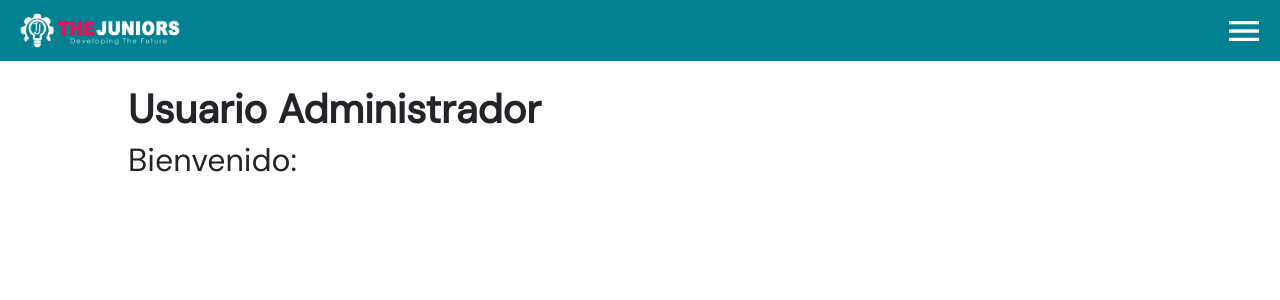
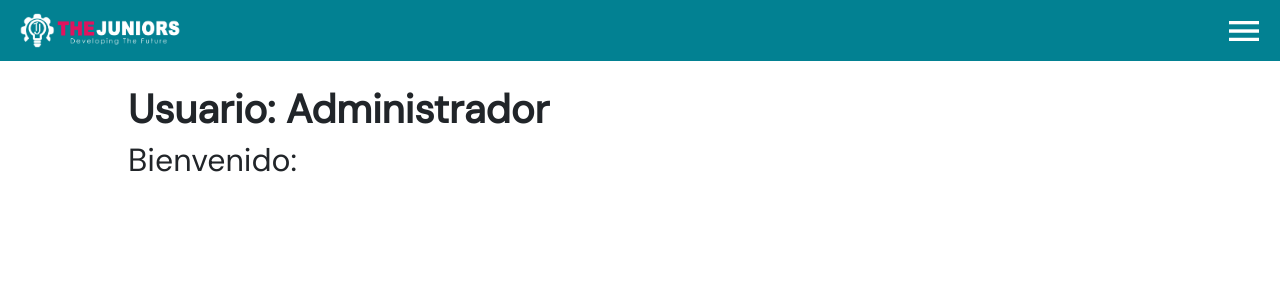
Before and after one commit to rylmfqt28/Gestion_Usuarios, a React (Create React App) app in the folder client/: page /home in a window 1280 px wide. Shown: the top 300 px of the page. Built offline with nearby package versions, Linux system fonts and the light colour scheme; no server answers; sample sign-in values are in the browser's storage.

Commit message:
Se agrego el model tipo usuario en el backend

```diff
--- a/client/src/components/Home/Home.jsx
+++ b/client/src/components/Home/Home.jsx
@@ -16,15 +16,17 @@ class Home extends Component {
     componentDidMount() {
 
     PersonaService.getUser(sessionStorage.getItem("ci")).then(data => this.setState({ Usuarios: data }));
+
     }
     render() {
         const Usuarios = this.state.Usuarios;
         return (
             <div>
+
                 <NavMenu />
                 <br />
                 <div className='bienvenida'>
-                    <h1><b>Usuario Administrador</b></h1>
+                    <h1><b>Usuario: Administrador</b></h1>
                     <h2>Bienvenido: {Usuarios.nombre} {Usuarios.apellido}</h2>
                 </div>
 
```
Also changed, not shown: 1 other file (tests, documents, lock files or other folders).
